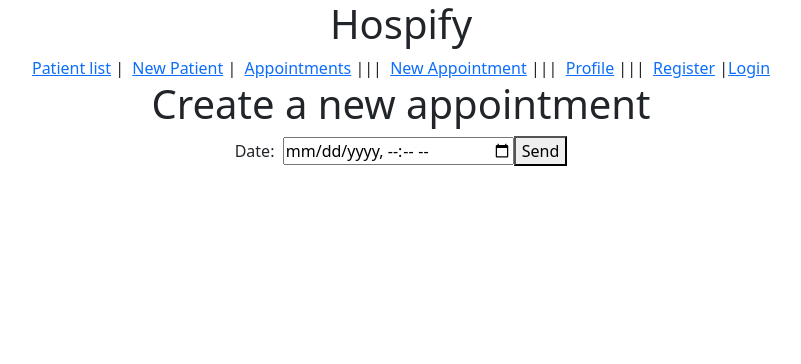
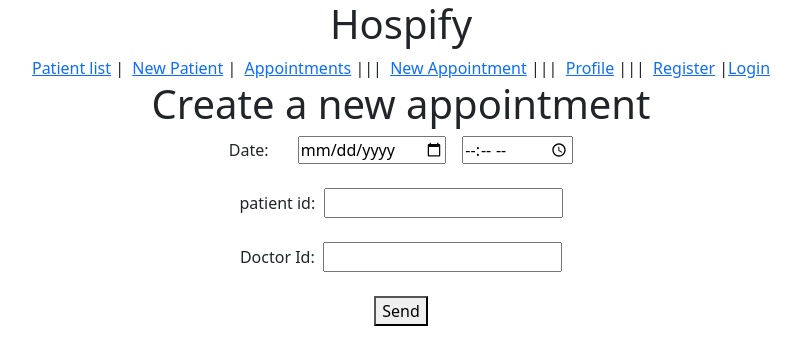
Before and after one commit to infjay/hospify-project-client, a React (Create React App) app: page /appointments/create in a window 1280 px wide. Shown: the top 364 px of the page, without its empty margins (239-1040 px from the left). Built offline with nearby package versions, Linux system fonts and the light colour scheme; no server answers.

Commit message:
changes on date and added time as string in, now dispays time in separate line on appointment lsit

```diff
--- /dev/null
+++ b/src/pages/Appointment.css
@@ -0,0 +1,4 @@
+.appointment-summary{
+    border: 1px solid red;
+
+}
--- a/src/pages/AppointmentPage.jsx
+++ b/src/pages/AppointmentPage.jsx
@@ -1,15 +1,15 @@
 import { NavLink } from "react-router-dom";
-
+import './Appointment.css'
 
 function Appointments(props){
 
     const renderAppointments = () => {
         const result = props.appointments.map( (element) => {
             return (
-                <div key={element._id} className="appointment-summary box">
-                    {console.log(element)}
+                <div key={element._id} className="appointment-summary">
                     <p>{element.date}</p>
-                    <p>{element.patient.firstName}</p>
+                    <p>{element.time}</p>
+                    <p>{element.patient.firstName} {element.patient.lastName}</p>
                     <p>{element.doctor.email}</p>
                     <NavLink to="/">More details</NavLink> |&nbsp;
                     <NavLink to={`/appointments/${element._id}/edit`}>Edit</NavLink>
--- a/src/pages/CreateAppoinmentPage.jsx
+++ b/src/pages/CreateAppoinmentPage.jsx
@@ -5,13 +5,16 @@ import axios from "axios"
 export default function CreateAppointment (props) {
 
      const [date, setDate] = useState("");
+     const [time, setTime] = useState("");
+     const [patient, setPatient] = useState("");
+     const [doctor, setDoctor] = useState("")
 
      const navigate = useNavigate();
 
     const handleSubmit = (e) => {
     e.preventDefault();
 
-     const newAppointment = {date};
+     const newAppointment = {date, time , patient, doctor};
 
      const storedToken = localStorage.getItem('authToken');
 
@@ -33,13 +36,32 @@ export default function CreateAppointment (props) {
     <section className="CreateAppointment">
 
     <h1>Create a new appointment</h1>
-         {console.log(date)}
         <form onSubmit={handleSubmit}>
             <label>
-                Date:  &nbsp;
-                <input type="datetime-local" name="date" value={date} required={true} onChange={(e) => setDate(e.target.value)} />
+                Date:  &nbsp;&nbsp;&nbsp;&nbsp;&nbsp;&nbsp;
+                <input type="date" name="date" value={date} required={true} onChange={(e) => setDate(e.target.value)} />
 
             </label>
+            <label>
+                &nbsp;&nbsp;&nbsp;&nbsp;
+                <input type="time" name="time" value={time} required={true} onChange={(e) => setTime(e.target.value)} />
+
+            </label>
+            <br /><br />
+
+            <label>
+                patient id: &nbsp;
+                <input type='text' name='patient' value={patient} required={true} onChange={(e) => setPatient(e.target.value)} />
+            </label>
+            <br /><br />
+
+            <label>
+            Doctor Id: &nbsp;
+                <input type='text' name='doctor' value={doctor} required={true} onChange={(e) => setDoctor(e.target.value)} />
+            </label>
+            <br /><br />
+
+
             <button type="submit">Send</button>
         </form>
 
```
